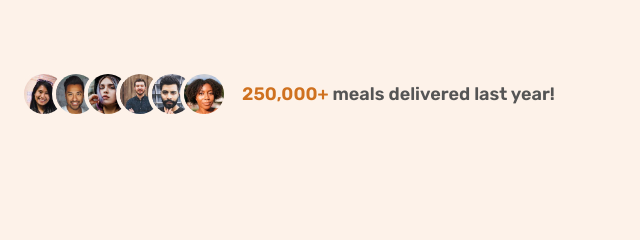
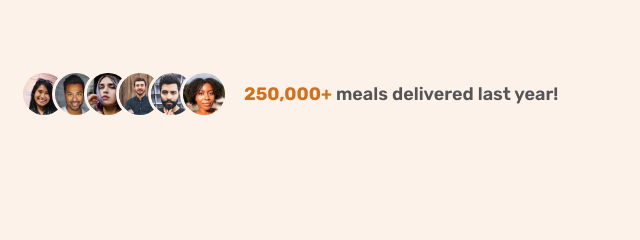
Before and after one commit to K1ndRegards/Omnifood-website, a plain HTML site: page index.html in a window 1280 px wide. Shown: the part 556-796 px from the top of the page, 0-640 px from the left. Drawn offline with Linux system fonts and the light colour scheme.

Commit message:
Minor fix

```diff
--- a/css/style.css
+++ b/css/style.css
@@ -196,9 +196,14 @@ body {
 }
 
 .main-header .mobile-nav-list .mobile-nav-link {
+  transition: color 0.3s ease;
   font-size: 2.4rem;
   font-weight: 500;
   color: #333;
+
+  &:hover {
+    color: var(--secondary-color);
+  }
 }
 
 /* Hero section */
@@ -233,7 +238,7 @@ body {
 .hero .hero-delivered {
   display: flex;
   align-items: center;
-  column-gap: 3rem;
+  column-gap: 1.6rem;
 }
 
 .hero .hero-delivered .delivered-text {
@@ -241,18 +246,23 @@ body {
   font-weight: 600;
 }
 
+.hero .hero-delivered .delivered-text span {
+  font-weight: 700;
+}
+
 .hero .hero-delivered .delivered-images {
   display: flex;
 }
 
 .hero .hero-delivered img {
+  margin-right: -1.6rem;
   border-radius: 50%;
-  border: 4px solid var(--background-primary-color);
+  border: 3px solid var(--background-primary-color);
   max-width: 4.8rem;
 }
 
-.hero .hero-delivered img:nth-child(n + 1) {
-  margin-right: -1.6rem;
+.hero .hero-delivered img:last-child {
+  margin-right: 0;
 }
 
 /* Featured section */
```
